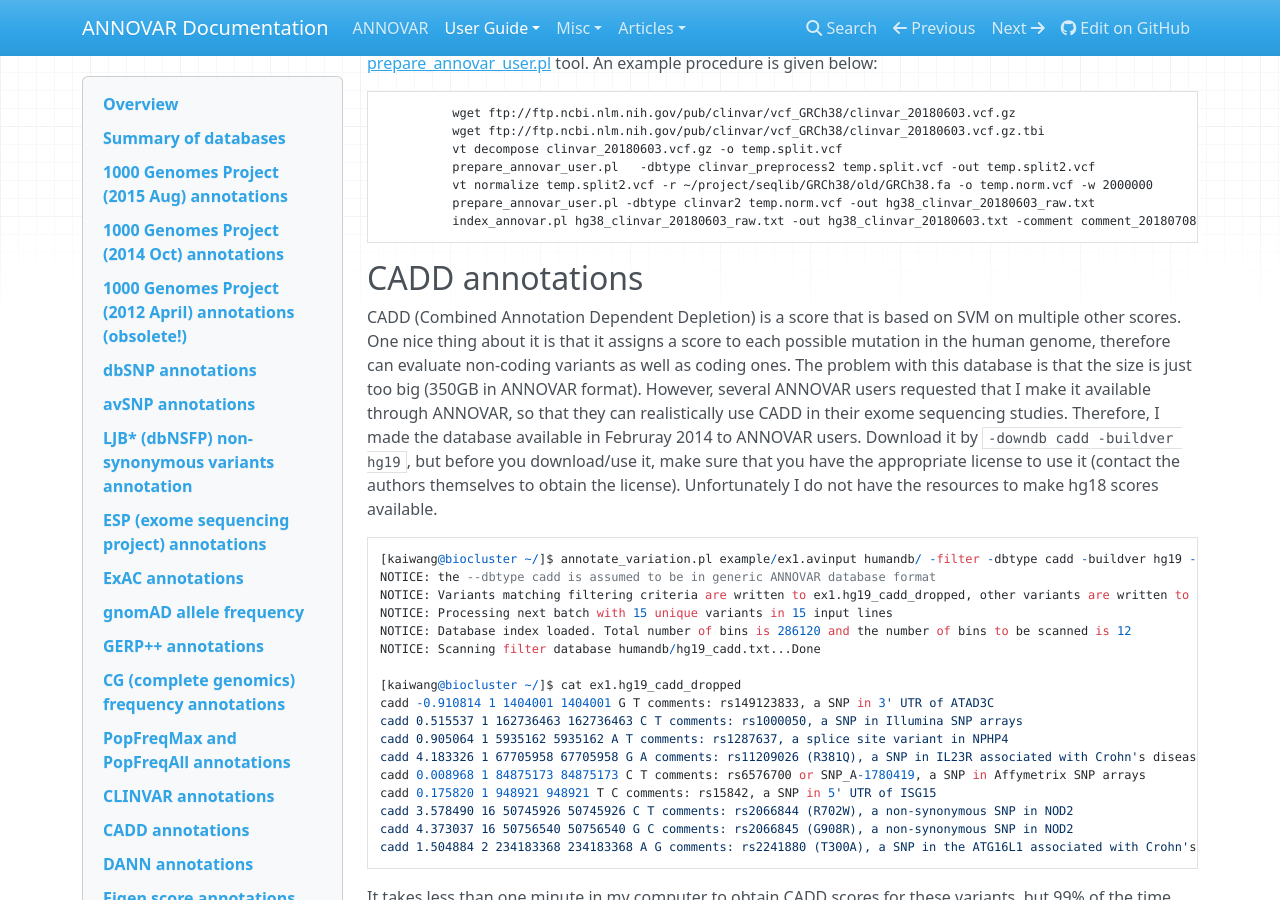
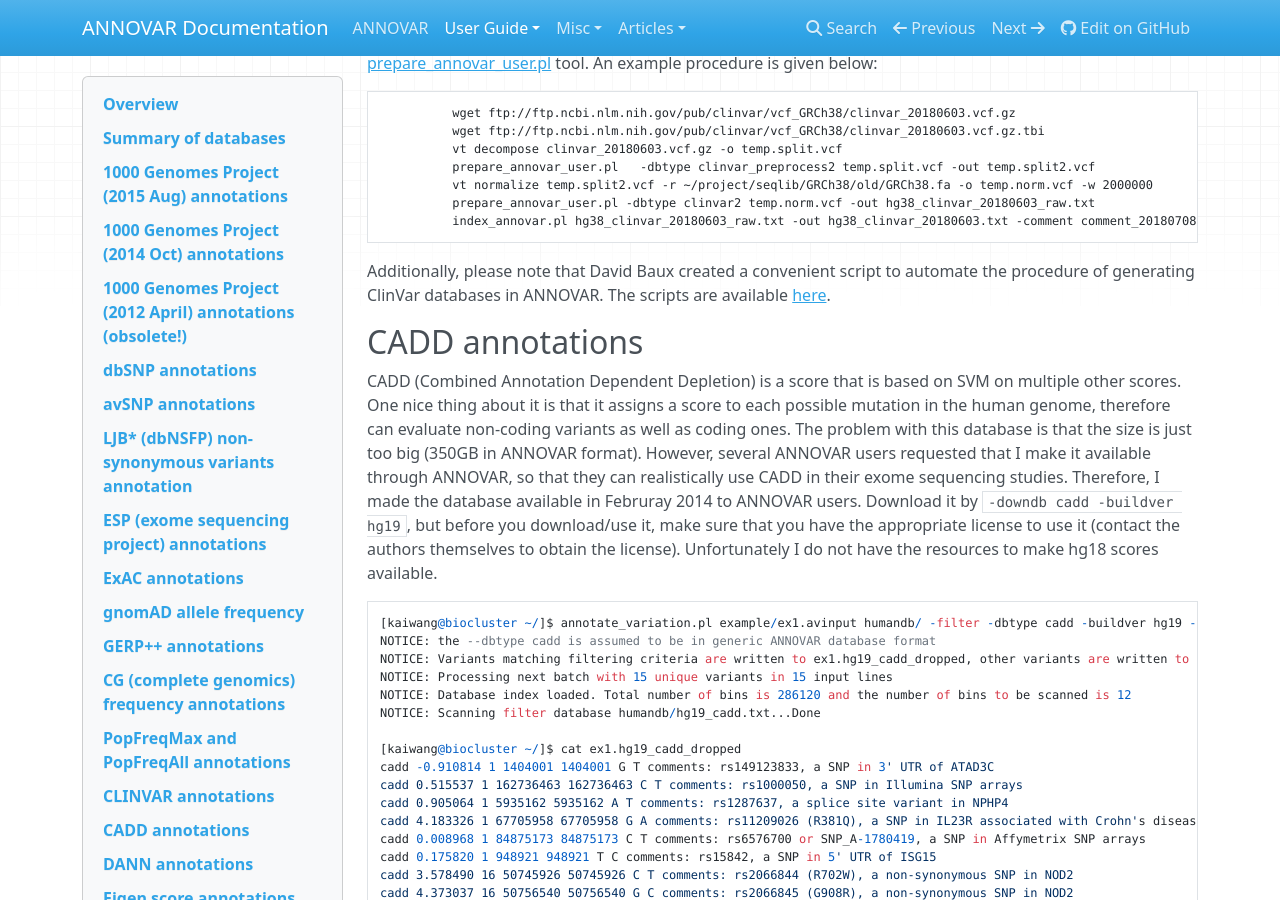
Before and after one commit to WGLab/doc-ANNOVAR, an MkDocs documentation site: the page built from docs/user-guide/filter.md, in a window 1280 px wide and 900 px high, scrolled down 24323 px. Built offline with MkDocs 1.6.1, drawn with Linux system fonts in a browser that asks for light colours; nearby versions of some CDN libraries; comment, search, counter and statistics services are not loaded; old or Windows-style settings are respelled for this version of MkDocs.

Commit message:
Update filter.md

````diff
--- a/docs/user-guide/filter.md
+++ b/docs/user-guide/filter.md
@@ -1003,6 +1003,10 @@ Although I periodically update ClinVar database in ANNOVAR for help users perfor
           index_annovar.pl hg38_clinvar_20180603_raw.txt -out hg38_clinvar_20180603.txt -comment comment_20180708.txt
 ```
 
+Additionally, please note that David Baux created a convenient script to automate the procedure of generating ClinVar databases in ANNOVAR. The scripts are available [here](https://github.com/mobidic/update_annovar_db).
+
+
+
 
 
 ## CADD annotations
````
